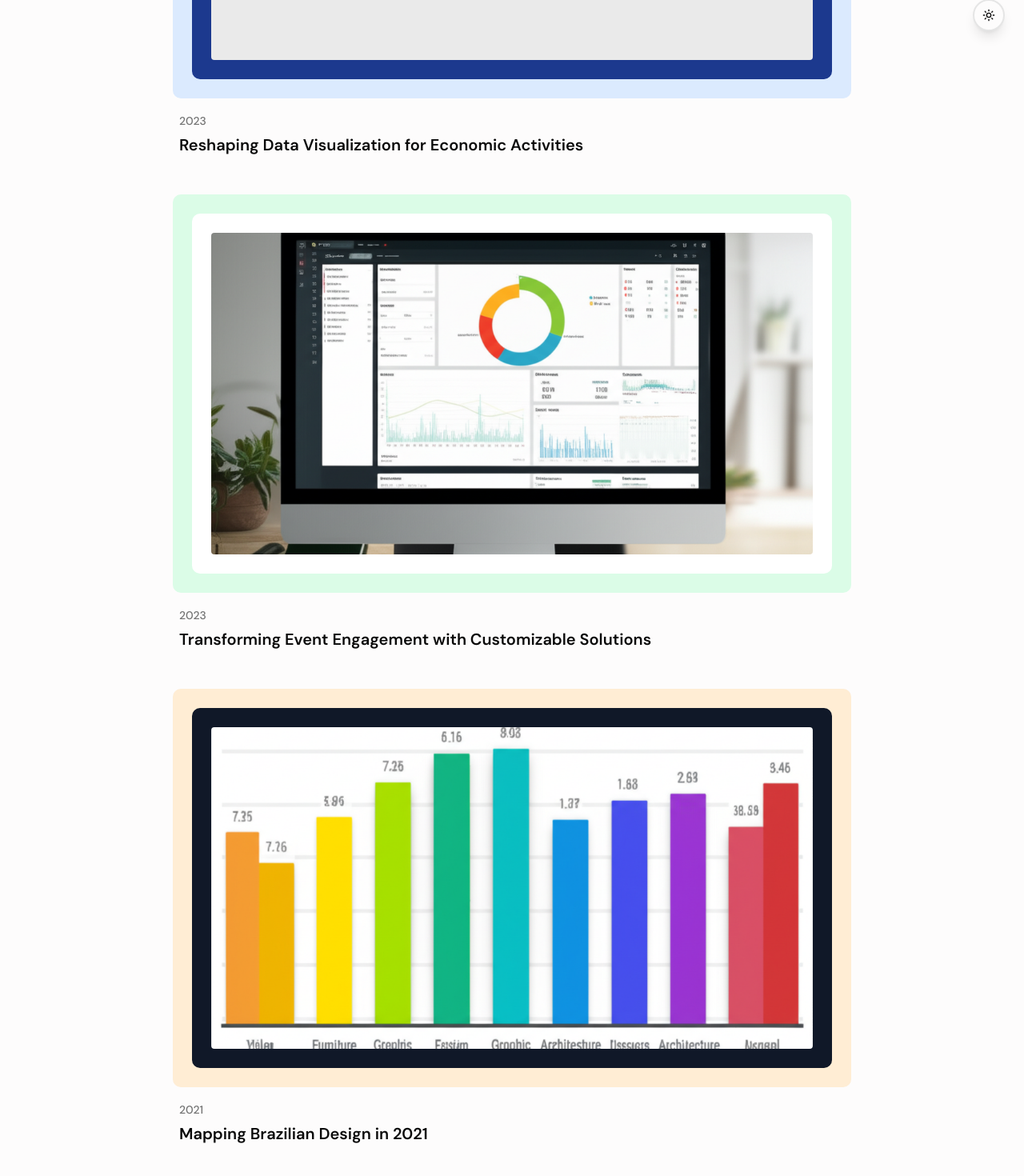
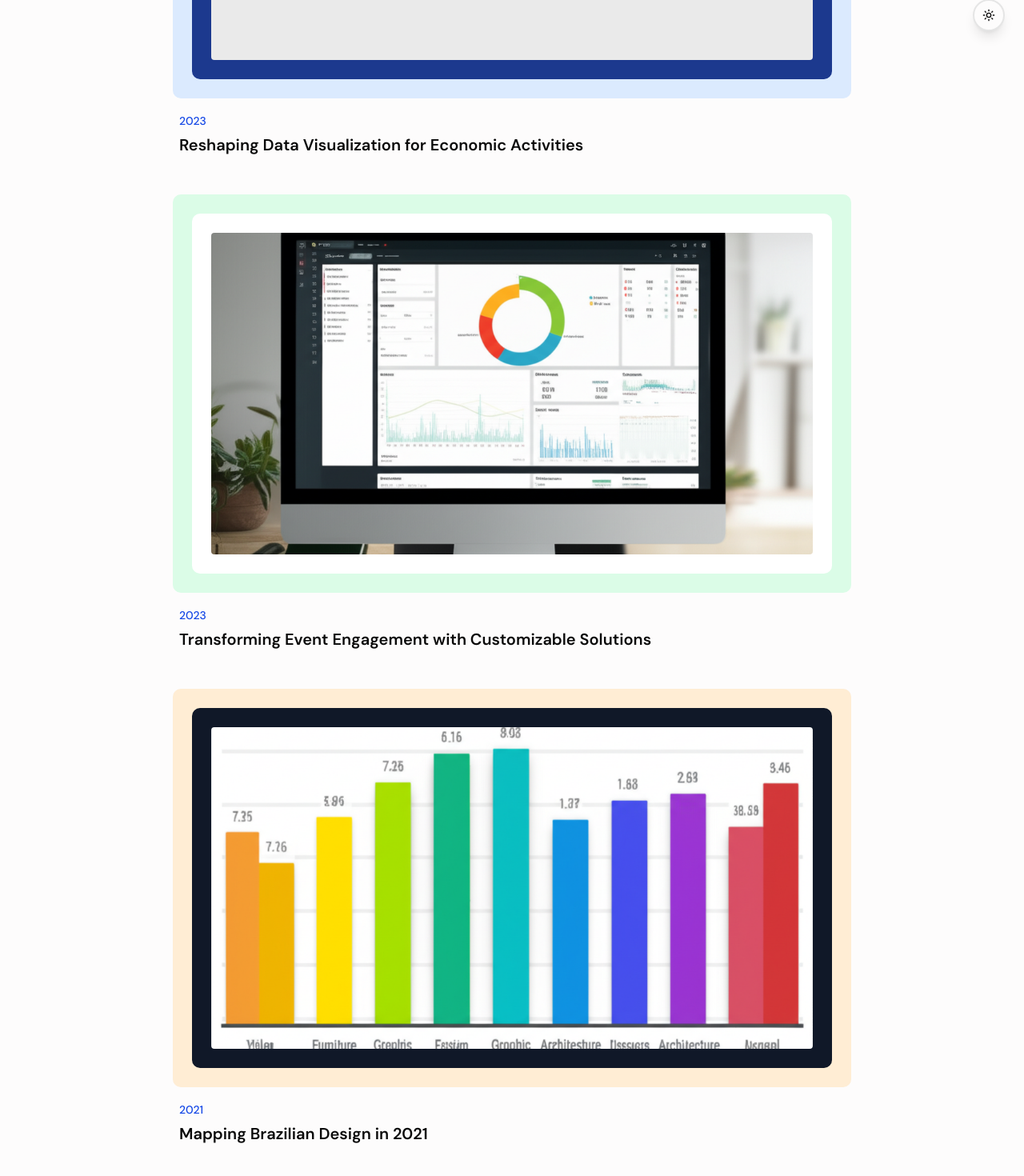
Before and after one commit to anapaulamdmp/anapaulamoraes.com.br, a Next.js app: page / in a window 1280 px wide. Shown: the part 737-2207 px from the top of the page at 80% size. Built offline with nearby package versions, Linux system fonts and the light colour scheme.

Commit message:
feat: update project block year and title colors
Permanently style year text with text-blue-700 and hover to unify title color.

#VERCEL_SKIP

Co-authored-by: null <5444010+anapaulamdmp@users.noreply.github.com>

```diff
--- a/app/page.tsx
+++ b/app/page.tsx
@@ -49,8 +49,8 @@ export default function Home() {
             </div>
           </div>
           <div className="px-2">
-            <span className="text-sm text-muted-foreground font-medium">2023</span>
-            <h3 className="text-xl font-semibold text-foreground mt-1 group-hover:text-blue-600 transition-colors duration-300">
+            <span className="text-sm text-blue-700 font-medium">2023</span>
+            <h3 className="text-xl font-semibold text-foreground mt-1 group-hover:text-blue-700 transition-colors duration-300">
               Reshaping Data Visualization for Economic Activities
             </h3>
           </div>
@@ -70,8 +70,8 @@ export default function Home() {
             </div>
           </div>
           <div className="px-2">
-            <span className="text-sm text-muted-foreground font-medium">2023</span>
-            <h3 className="text-xl font-semibold text-foreground mt-1 group-hover:text-blue-600 transition-colors duration-300">
+            <span className="text-sm text-blue-700 font-medium">2023</span>
+            <h3 className="text-xl font-semibold text-foreground mt-1 group-hover:text-blue-700 transition-colors duration-300">
               Transforming Event Engagement with Customizable Solutions
             </h3>
           </div>
@@ -91,8 +91,8 @@ export default function Home() {
             </div>
           </div>
           <div className="px-2">
-            <span className="text-sm text-muted-foreground font-medium">2021</span>
-            <h3 className="text-xl font-semibold text-foreground mt-1 group-hover:text-blue-600 transition-colors duration-300">
+            <span className="text-sm text-blue-700 font-medium">2021</span>
+            <h3 className="text-xl font-semibold text-foreground mt-1 group-hover:text-blue-700 transition-colors duration-300">
               Mapping Brazilian Design in 2021
             </h3>
           </div>
```
